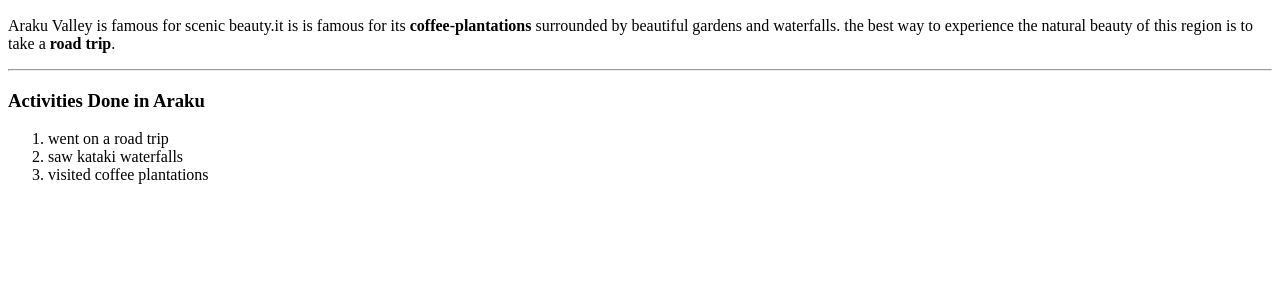
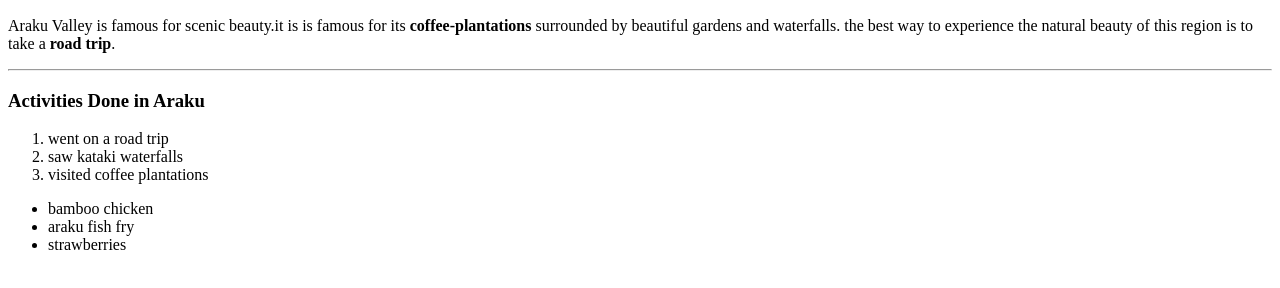
Before and after one commit to 44-563-WebApps-F23/44563-webapps-f23-assignment3-sravsveeranki, a plain HTML site: page index.html in a window 1280 px wide. Shown: the part 110-398 px from the top of the page. Drawn offline with Linux system fonts and the light colour scheme.

Commit message:
Update index.html
Added unordered list with dishes.

```diff
--- a/index.html
+++ b/index.html
@@ -24,3 +24,8 @@
     <li>saw kataki waterfalls</li>
     <li>visited coffee plantations</li>
 </ol>
+<ul>
+    <li>bamboo chicken</li>
+    <li>araku fish fry</li>
+    <li>strawberries</li>
+</ul>
```
